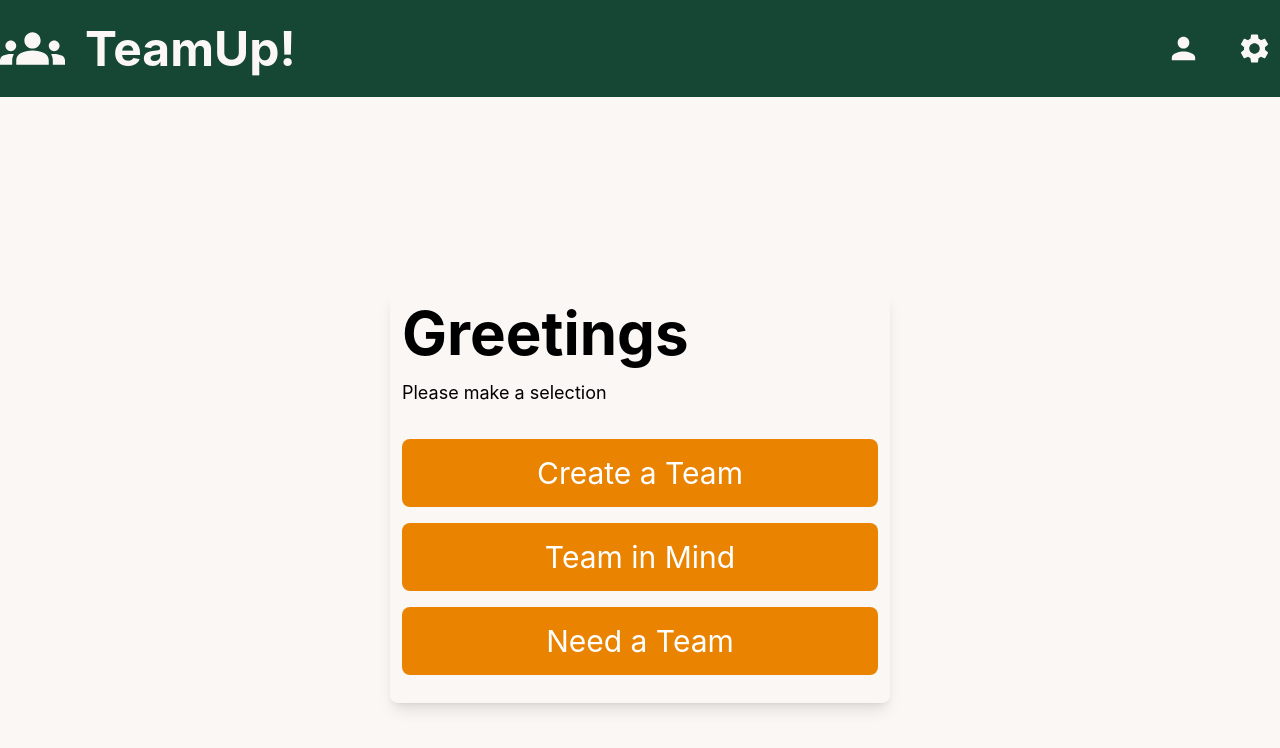
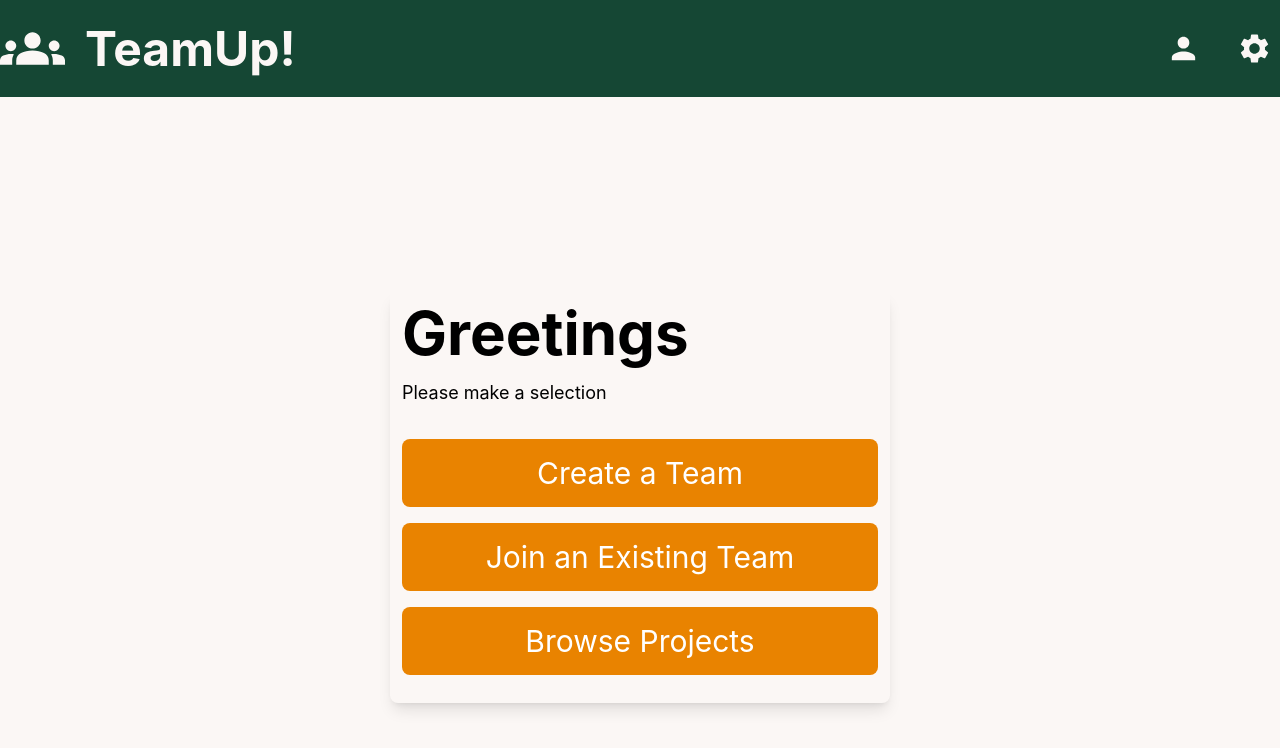
Before and after one commit to fdolisy/TeamUp, a React (Create React App) app in the folder client/: page /status in a window 1280 px wide. Shown: the top 748 px of the page. Built offline with nearby package versions, Linux system fonts and the light colour scheme; no server answers.

Commit message:
added browse projects and fixed routing

```diff
--- a/client/src/App.js
+++ b/client/src/App.js
@@ -1,28 +1,25 @@
-import logo from './logo.svg';
-import './App.css';
-import TeamStatus from "./pages/TeamStatus"
+import logo from "./logo.svg";
+import "./App.css";
+import TeamStatus from "./pages/TeamStatus";
 
-import JoinTeam from "./pages/JoinTeam"
-import CreateProfile from "./pages/CreateProfile"
-import CreateTeam from "./pages/CreateTeam"
-import LoginPage from "./pages/LoginPage"
-
+import BrowseProjects from "./pages/BrowseProjects";
+import CreateProfile from "./pages/CreateProfile";
+import CreateTeam from "./pages/CreateTeam";
+import LoginPage from "./pages/LoginPage";
+import JoinExistingTeam from "./pages/JoinExistingTeam";
 
 import { BrowserRouter as Router, Route, Routes } from "react-router-dom";
-var cors = require('cors')
-
+var cors = require("cors");
 
 function App() {
-
   return (
     <Routes>
-      <Route path='/status' element={<TeamStatus />} />
-      <Route path='/create' element={<CreateTeam />} />
-      <Route path='/profile' element={<CreateProfile />} />
-      <Route path='/join' element={<JoinTeam />} />
-      <Route path='/' element={<LoginPage />} />
-
-
+      <Route path="/status" element={<TeamStatus />} />
+      <Route path="/create" element={<CreateTeam />} />
+      <Route path="/profile" element={<CreateProfile />} />
+      <Route path="/browse" element={<BrowseProjects />} />
+      <Route path="/join" element={<JoinExistingTeam />} />
+      <Route path="/" element={<LoginPage />} />
     </Routes>
   );
 }
--- a/client/src/pages/JoinTeam.js
+++ b/client/src/pages/BrowseProjects.js
@@ -2,7 +2,7 @@ import React, { useState, useEffect } from "react";
 import Navbar from "../components/Navbar";
 import axios from "axios";
 
-export default function JoinTeam() {
+export default function BrowseProjects() {
   const [projects, setProjects] = useState([]);
   const [searchTerm, setSearchTerm] = React.useState("");
 
--- /dev/null
+++ b/client/src/pages/JoinExistingTeam.js
@@ -0,0 +1,14 @@
+import React from "react";
+import { useNavigate } from "react-router-dom";
+import Navbar from "../components/Navbar";
+
+const JoinExistingTeam = () => {
+  let navigate = useNavigate();
+
+  return (
+    <div className="bg-offWhite">
+      <Navbar />
+    </div>
+  );
+};
+export default JoinExistingTeam;
--- a/client/src/pages/TeamStatus.js
+++ b/client/src/pages/TeamStatus.js
@@ -1,19 +1,21 @@
 import { useNavigate } from "react-router-dom";
 import Navbar from "../components/Navbar";
+import BrowseProjects from "./BrowseProjects";
+import JoinExistingTeam from "./JoinExistingTeam";
 
 export default function Starting() {
   let navigate = useNavigate();
 
   function createTeam() {
-        navigate("/create")
-
+    navigate("/create");
   }
 
-    function joinTeam() {
-        navigate("/join")
-
+  function browseProjects() {
+    navigate("/browse");
   }
-
+  function joinExistingTeam() {
+    navigate("/join");
+  }
 
   return (
     <div className="bg-offWhite">
@@ -25,14 +27,23 @@ export default function Starting() {
               <div className="text-6xl font-bold">Greetings</div>
               <div className="text-lg"> Please make a selection</div>
               <div className="flex flex-col space-y-4 py-4">
-                    <button className="orange text-3xl py-4 px-3" onClick={createTeam}>
+                <button
+                  className="orange text-3xl py-4 px-3"
+                  onClick={createTeam}
+                >
                   Create a Team
                 </button>
-                    <button className="orange text-3xl py-4 px-3" onClick={joinTeam}>
-                      Team in Mind
+                <button
+                  className="orange text-3xl py-4 px-3"
+                  onClick={joinExistingTeam}
+                >
+                  Join an Existing Team
                 </button>
-                    <button className="orange text-3xl py-4 px-3" onClick={joinTeam}>
-                      Need a Team
+                <button
+                  className="orange text-3xl py-4 px-3"
+                  onClick={browseProjects}
+                >
+                  Browse Projects
                 </button>
               </div>
             </div>
@@ -41,5 +52,4 @@ export default function Starting() {
       </div>
     </div>
   );
-
 }
```
Lines whose indentation alone changed are shown as unchanged.
